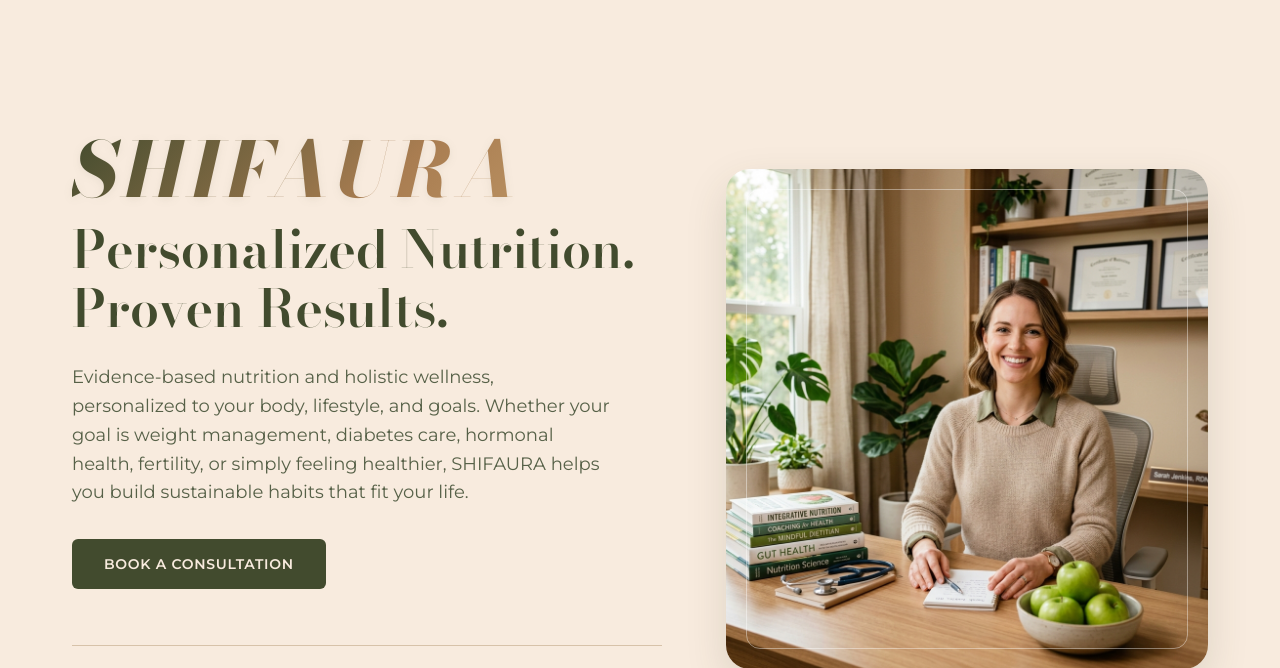
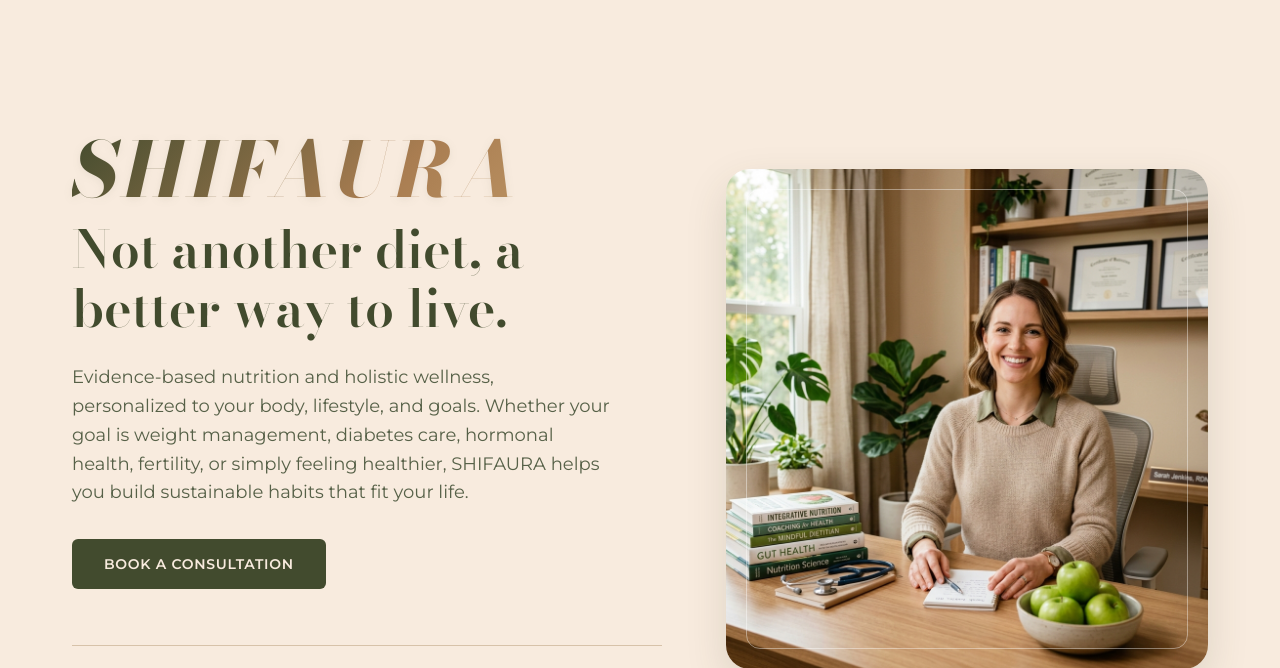
Before and after one commit to arshadrahiman/shifaura-wellness, a PHP site: page / in a window 1280 px wide. Shown: the part 81-749 px from the top of the page. Run offline with PHP 8.4, Linux system fonts and the light colour scheme.

Commit message:
Update tagline to 'Not another diet, a better way to live.' and ensure '7+ Years' experience terminology across site

```diff
--- a/about.php
+++ b/about.php
@@ -29,7 +29,7 @@ include_once __DIR__ . '/includes/header.php';
                 <div>
                     <h2 style="font-size: 2.25rem; margin-bottom: 1.5rem;">Academic Excellence & Clinical Expertise</h2>
                     <p style="margin-bottom: 1rem; font-size: 1.05rem; color: var(--text-dark); line-height: 1.7;">
-                        As a <strong>Senior Nutritionist</strong> with an <strong>M.Sc. in Food Science & Nutrition</strong>, a <strong>National Eligibility Test (NET) qualification</strong>, and certification as a <strong>Certified Diabetes Educator</strong>, Dietitian Shifana brings over <strong>7 years of clinical and digital wellness experience</strong>.
+                        As a <strong>Senior Nutritionist</strong> with an <strong>M.Sc. in Food Science & Nutrition</strong>, a <strong>National Eligibility Test (NET) qualification</strong>, and certification as a <strong>Certified Diabetes Educator</strong>, Dietitian Shifana brings <strong>7+ years of clinical and digital wellness experience</strong>.
                     </p>
                     <p style="margin-bottom: 1rem;">
                         Before launching <strong>SHIFAURA</strong>, she spent <strong>6+ years as a Master Coach & Nutritionist at HealthifyMe</strong>, mentoring thousands of clients in fat loss, metabolic recovery, and lifestyle tuning. She also coached clients under specialized clinical plans at <strong>Uvi Health by Philips</strong>, refining her knowledge of female endocrinology, PCOS, and thyroid protocols.
--- a/db/config.php
+++ b/db/config.php
@@ -10,7 +10,7 @@ if (session_status() === PHP_SESSION_NONE) {
 
 // Global Site Definitions
 define('SITE_NAME', 'SHIFAURA');
-define('SITE_TAGLINE', 'Personalized Nutrition. Proven Results.');
+define('SITE_TAGLINE', 'Not another diet, a better way to live.');
 define('SITE_DOMAIN', 'www.dietitianshifana.com');
 define('CURRENCY_SYMBOL', '₹');
 
--- a/index.html
+++ b/index.html
@@ -73,7 +73,7 @@
             <div class="hero-content">
                 <h1>
                     <span class="brand-highlight">SHIFAURA</span>
-                    Personalized Nutrition.<br>Proven Results.
+                    Not another diet, a better way to live.
                 </h1>
                 <p class="hero-subtitle">
                     Evidence-based nutrition and holistic wellness, personalized to your body, lifestyle, and goals.
--- a/index.php
+++ b/index.php
@@ -83,7 +83,7 @@ include_once __DIR__ . '/includes/header.php';
             <div class="hero-content">
                 <h1>
                     <span class="brand-highlight">SHIFAURA</span>
-                    Personalized Nutrition.<br>Proven Results.
+                    Not another diet, a better way to live.
                 </h1>
                 <p class="hero-subtitle">
                     Evidence-based nutrition and holistic wellness, personalized to your body, lifestyle, and goals.
```
